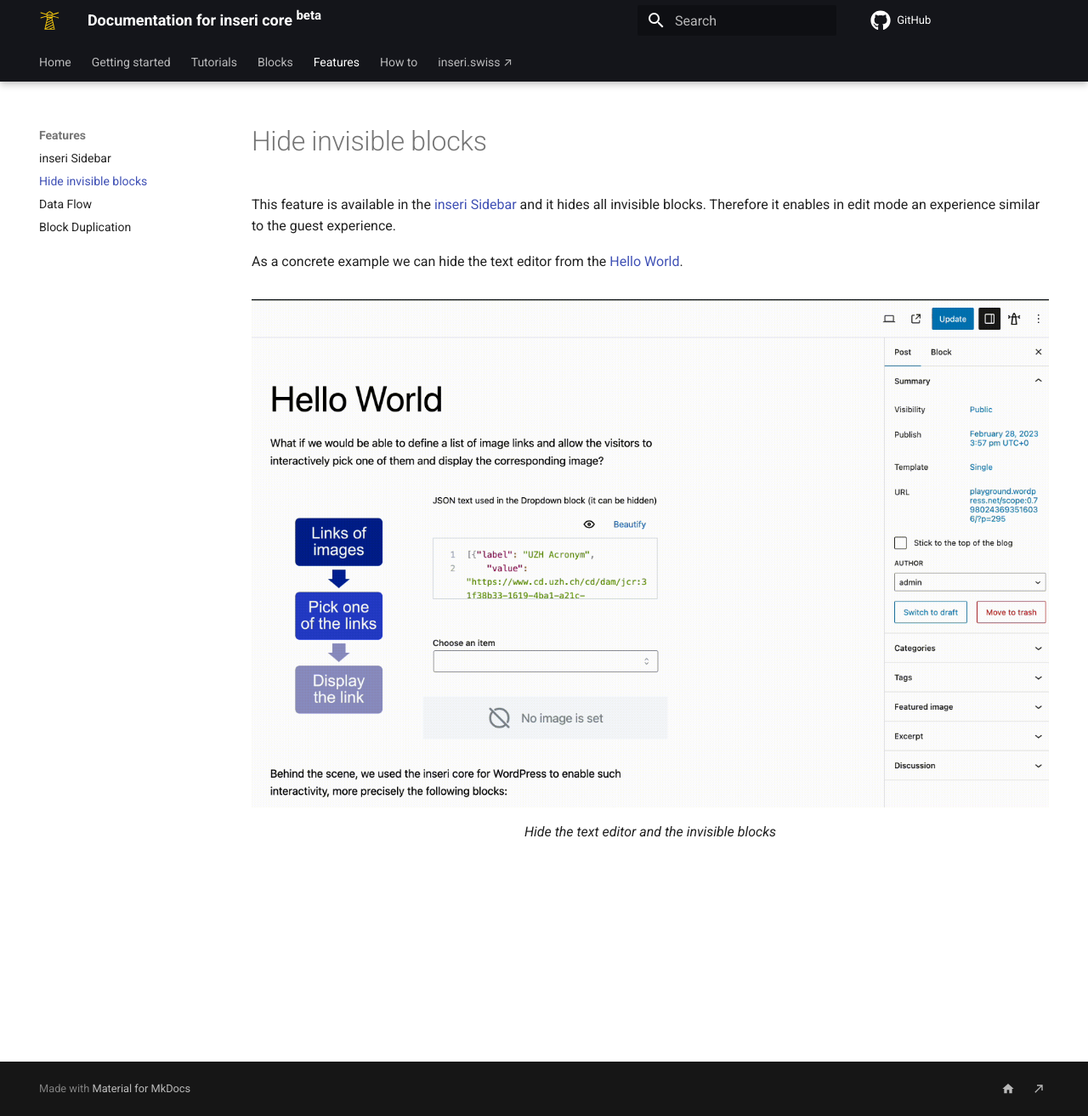
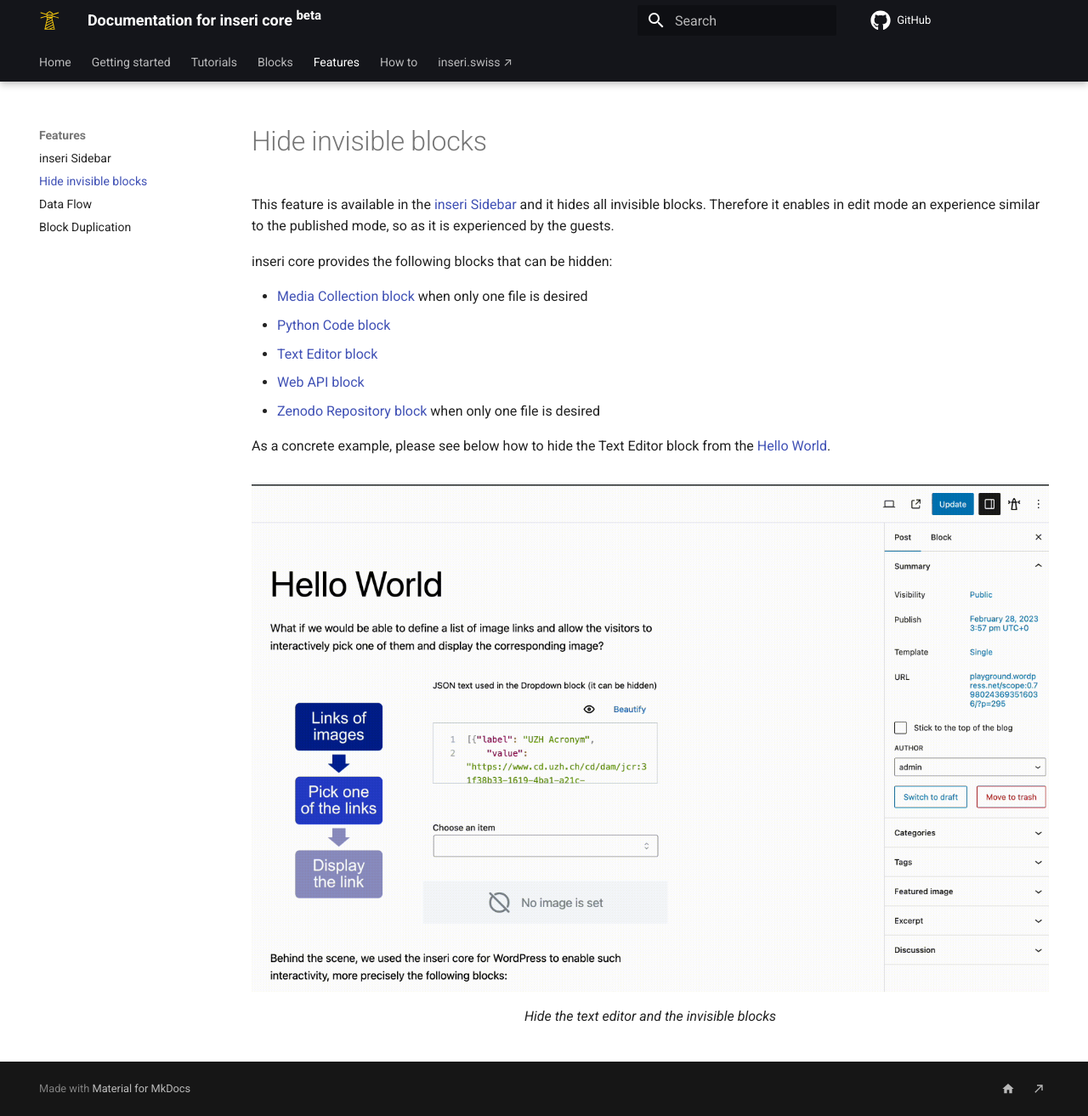
Before and after one commit to inseri-swiss/inseri-core-wp, an MkDocs documentation site: the page built from docs/features/hideInvisibleBlocks.md, in a window 1280 px wide and 1313 px high. Shown: the whole window at 85% size. Built offline with MkDocs 1.6.1 and Material for MkDocs 9.7.7, drawn with Linux system fonts in a browser that asks for light colours; comment, search, counter and statistics services are not loaded.

Commit message:
docs: add the list of invisible blocks

```diff
--- a/docs/features/hideInvisibleBlocks.md
+++ b/docs/features/hideInvisibleBlocks.md
@@ -1,8 +1,16 @@
 # Hide invisible blocks
 
-This feature is available in the [inseri Sidebar](../features/sidebar.md){:target="\_blank"} and it hides all invisible blocks. Therefore it enables in edit mode an experience similar to the guest experience.
+This feature is available in the [inseri Sidebar](../features/sidebar.md){:target="\_blank"} and it hides all invisible blocks. Therefore it enables in edit mode an experience similar to the published mode, so as it is experienced by the guests.
 
-As a concrete example we can hide the text editor from the [Hello World](https://inseri.swiss/2023/02/hello-world/){:target="\_blank"}.
+inseri core provides the following blocks that can be hidden:
+
+- [Media Collection block](../blocks/mediaCollection.md){:target="\_blank"} when only one file is desired
+- [Python Code block](../blocks/python.md){:target="\_blank"}
+- [Text Editor block](../blocks/textEditor.md){:target="\_blank"}
+- [Web API block](../blocks/webApi.md){:target="\_blank"}
+- [Zenodo Repository block](../blocks/zenodo.md){:target="\_blank"} when only one file is desired
+
+As a concrete example, please see below how to hide the Text Editor block from the [Hello World](https://inseri.swiss/2023/02/hello-world/){:target="\_blank"}.
 
 <figure markdown>
 ![invisible blocks](../assets/invisible_blocks.gif)
```
